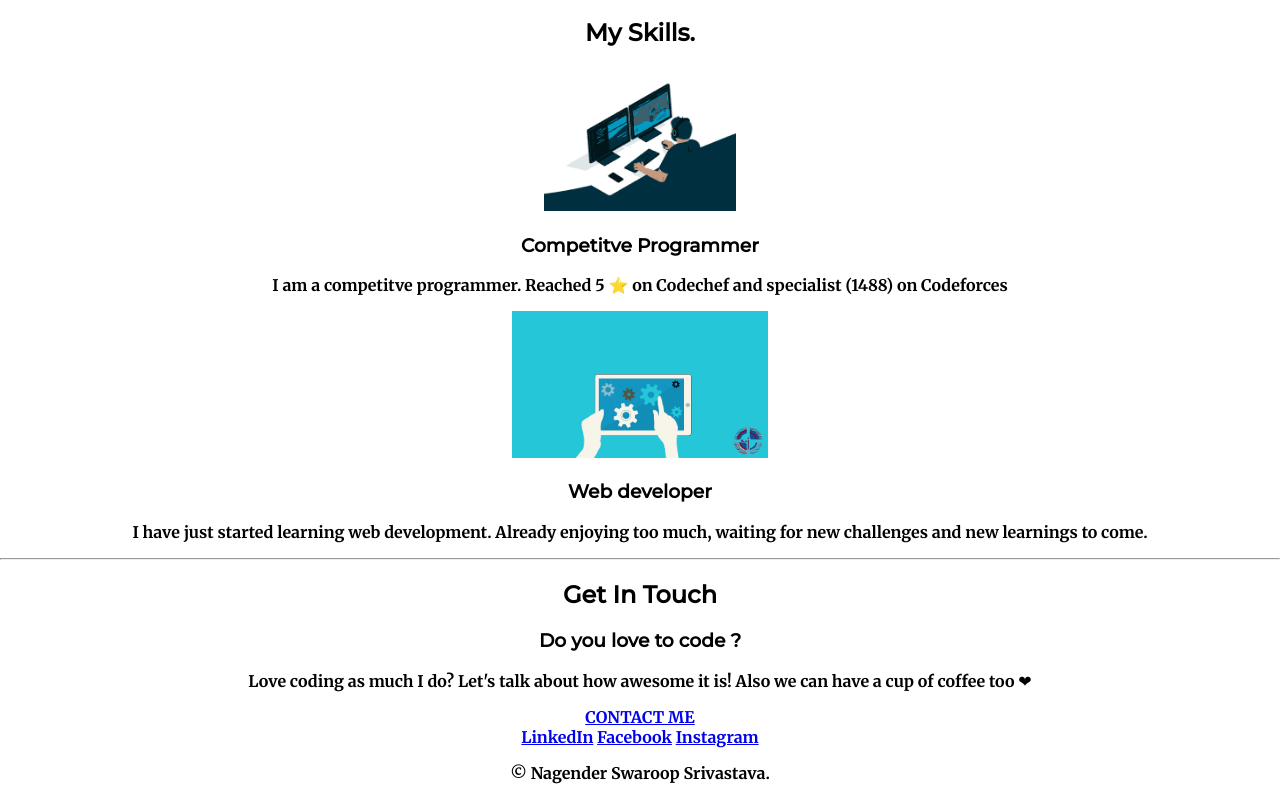
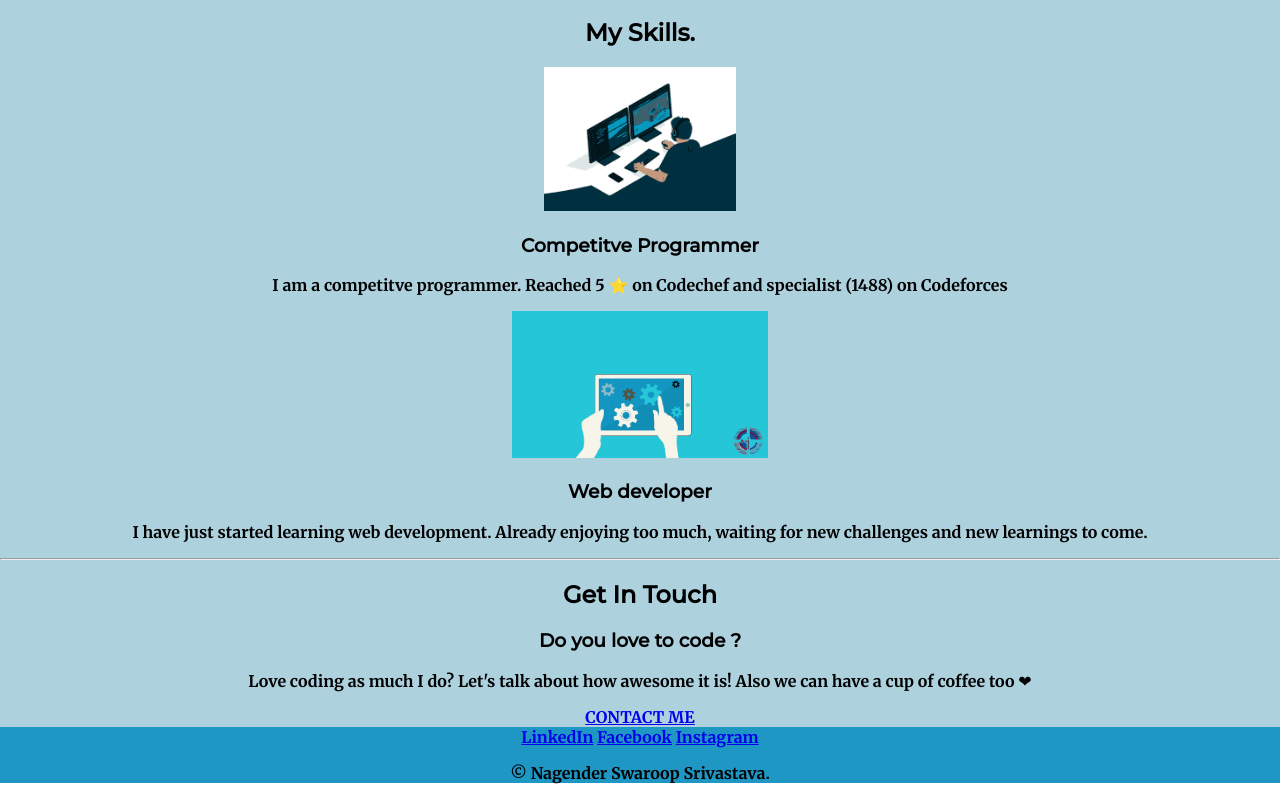
Before and after one commit to nagendernss/CV, a plain HTML site: page index.html in a window 1280 px wide. Shown: the part 1002-1801 px from the top of the page. Drawn offline with Linux system fonts and the light colour scheme.

Commit message:
tried to correct font size

```diff
--- a/style.css
+++ b/style.css
@@ -6,7 +6,7 @@ body{
 h1{
     margin-top: 0px;
     font-family: 'Sacramento', cursive;
-    font-size: 90px;
+    font-size: 562.5%;
     /* width: 10%;
     margin: 0 auto 0 auto; */
 }
@@ -18,9 +18,11 @@ h2, h3 {
     padding-top: 100px;
     position: relative;
 }
-.middle-div {
+.middle-container {
+    background-color: rgb(174, 209, 222);
 }
-.bottom-div {
+.bottom-container {
+    background-color: rgb(30, 151, 196);
 }
 .stu {
     text-decoration: underline;
@@ -35,3 +37,6 @@ h2, h3 {
     left :450px;
     bottom: 300px;
 }
+hr {
+    background-color: black;
+}
```
